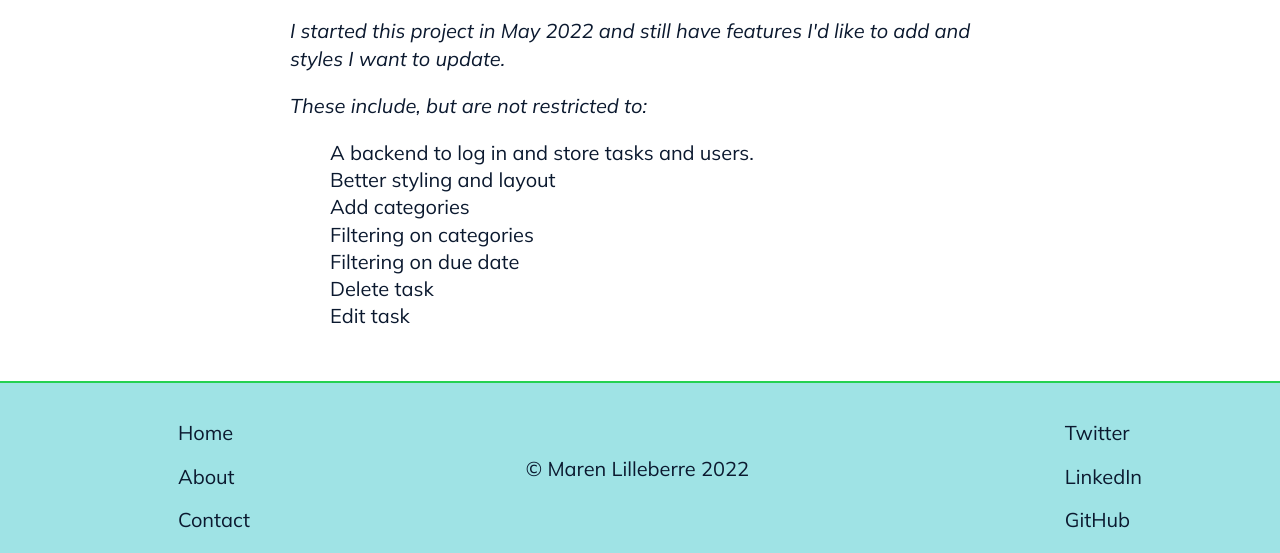
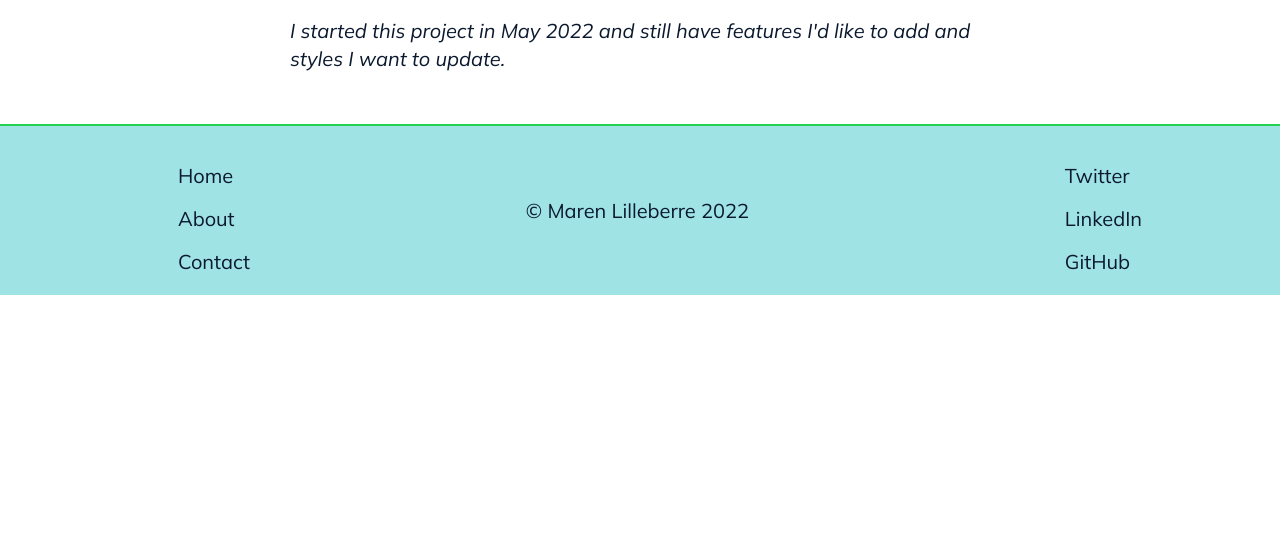
Before and after one commit to Zohla/When-did-I-last, a plain HTML site: page about.html in a window 1280 px wide. Shown: the part 640-1193 px from the top of the page. After the commit the page ends 935 px from the top, so only its background shows below. Drawn offline with Linux system fonts and the light colour scheme.

Commit message:
remove unfinished features

```diff
--- a/about.html
+++ b/about.html
@@ -50,16 +50,6 @@
             I started this project in May 2022 and still have features I'd like
             to add and styles I want to update.
           </p>
-          <p class="italics">These include, but are not restricted to:</p>
-          <ul>
-            <li>A backend to log in and store tasks and users.</li>
-            <li>Better styling and layout</li>
-            <li>Add categories</li>
-            <li>Filtering on categories</li>
-            <li>Filtering on due date</li>
-            <li>Delete task</li>
-            <li>Edit task</li>
-          </ul>
         </div>
       </section>
     </main>
```
